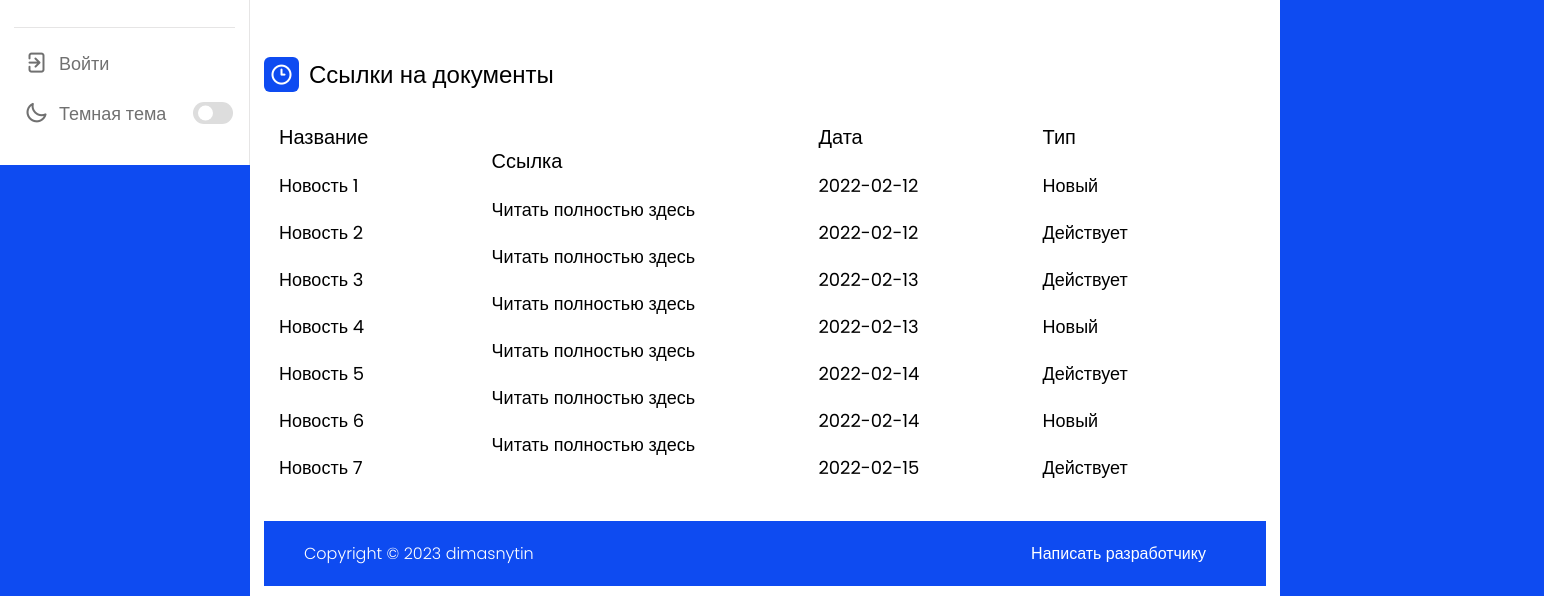
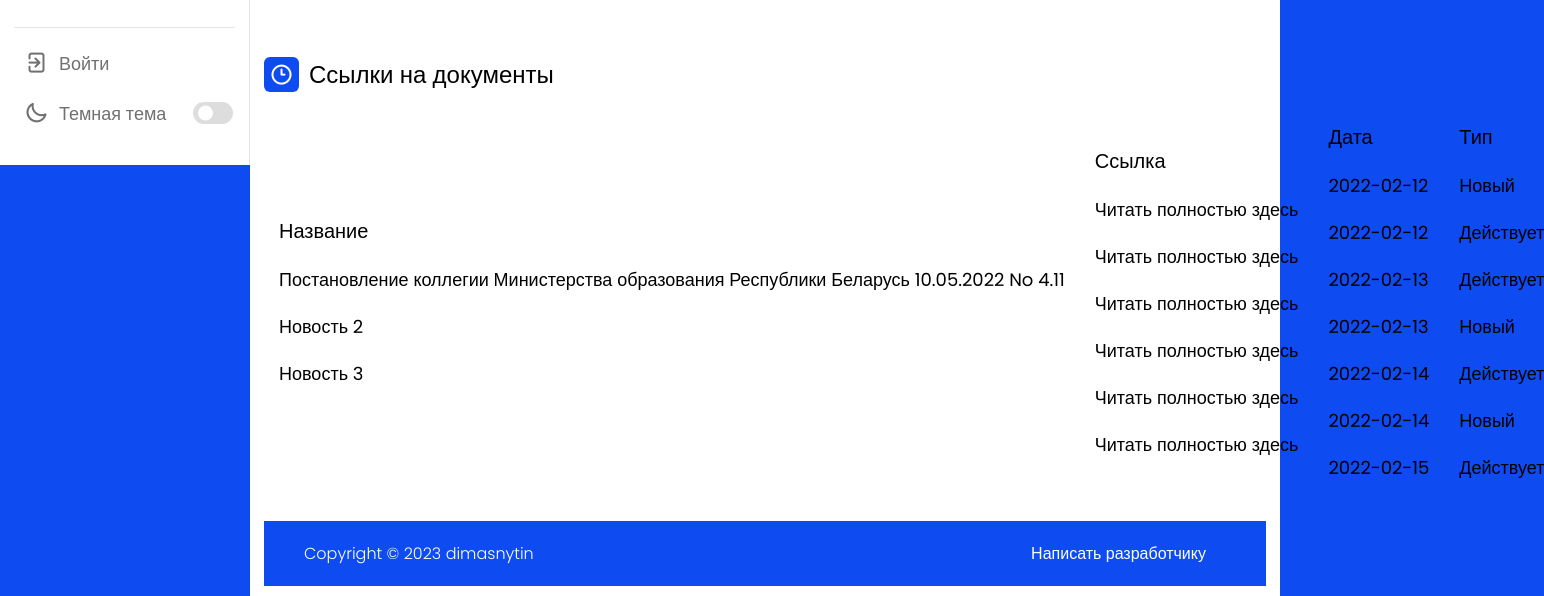
Before and after one commit to dimasnytin/dashboard-math, a plain HTML site: page index.html in a window 1280 px wide. Shown: the part 635-1231 px from the top of the page, 1544 px wide, since content can reach past the window. Drawn offline with nearby package versions, Linux system fonts and the light colour scheme.

Commit message:
add new link news

```diff
--- a/index.html
+++ b/index.html
@@ -151,17 +151,14 @@
                 <div class="activity-data">
                     <div class="data names">
                         <span class="data-title">Название</span>
-                        <span class="data-list">Новость 1</span>
+                        <span class="data-list">Постановление коллегии
+                        Министерства образования Республики Беларусь 10.05.2022 No 4.11</span>
                         <span class="data-list">Новость 2</span>
                         <span class="data-list">Новость 3</span>
-                        <span class="data-list">Новость 4</span>
-                        <span class="data-list">Новость 5</span>
-                        <span class="data-list">Новость 6</span>
-                        <span class="data-list">Новость 7</span>
                     </div>
                     <div class="data email">
                         <span class="data-title">Ссылка</span>
-                        <a href="#" class="data-list">Читать полностью здесь</a>
+                        <a href="https://drive.google.com/file/d/1ecSXaBvtA6Xa_SGWwWv4cwvG-Q036D1-/view?usp=sharing" class="data-list">Читать полностью здесь</a>
                         <a href="#" class="data-list">Читать полностью здесь</a>
                         <a href="#" class="data-list">Читать полностью здесь</a>
                         <a href="#" class="data-list">Читать полностью здесь</a>
```
